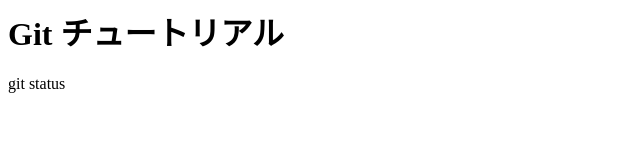
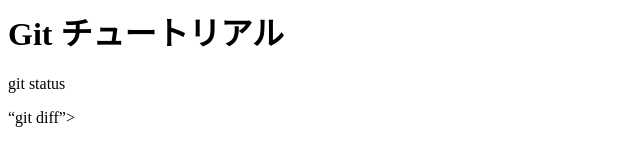
Before and after one commit to hommaaa/git_tutorial, a plain HTML site: page index.html in a window 1280 px wide. Shown: the full height of the page, 0-640 px from the left. Drawn offline with Linux system fonts and the light colour scheme.

Commit message:
git diff と追記

```diff
--- a/index.html
+++ b/index.html
@@ -1,2 +1,3 @@
 <h1>Git チュートリアル</h1>
 <p>git status</p>
+<q>git diff</q>>
```
